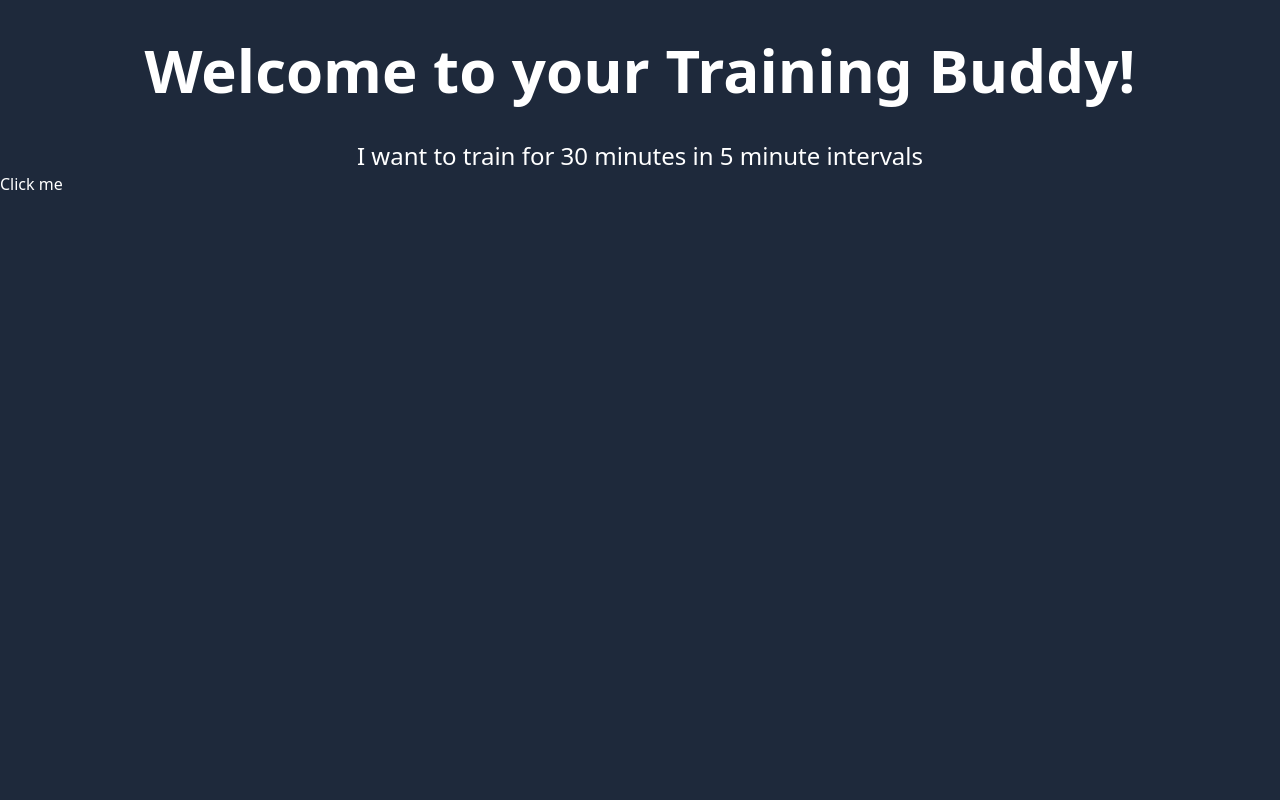
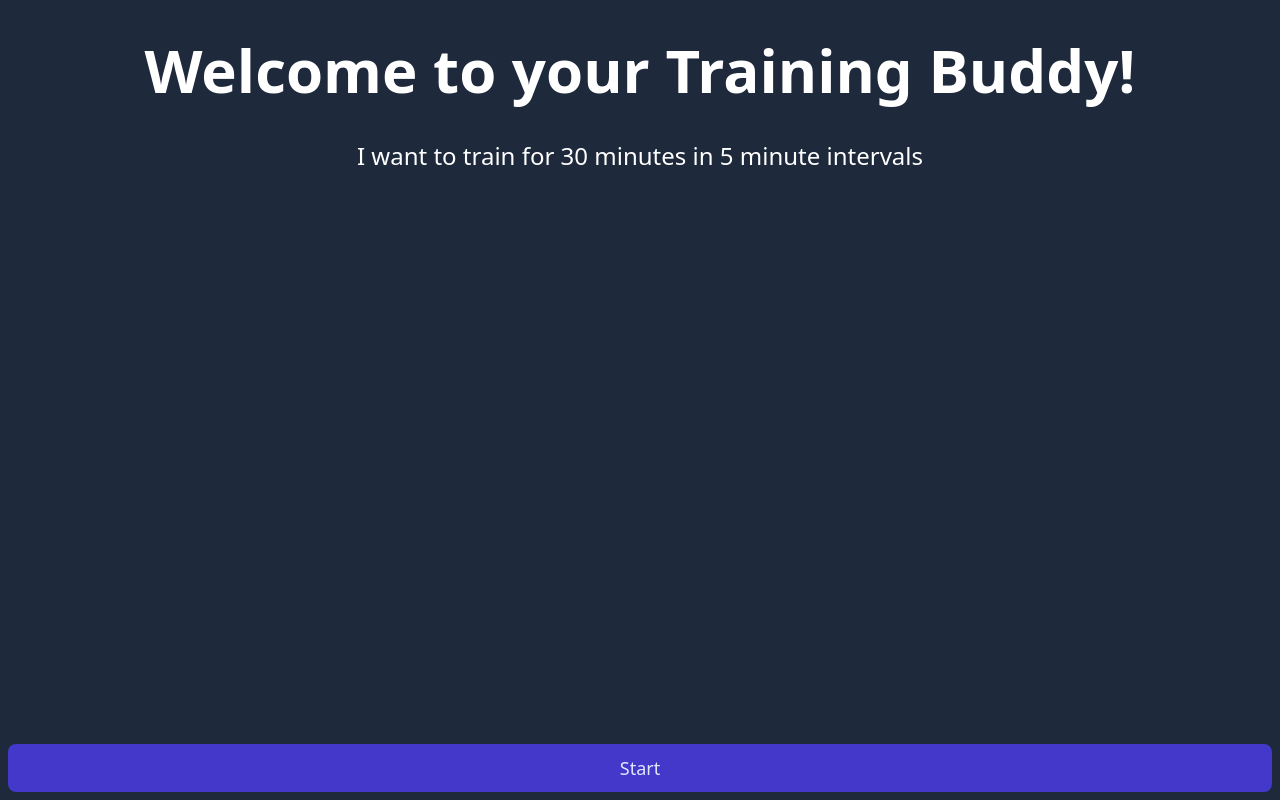
Before and after one commit to Yeffian/TrainingBuddy, a SvelteKit app: page / in a window 1280 px wide. Built offline with nearby package versions, Linux system fonts and the light colour scheme.

Commit message:
add start button (placeholder for now)

```diff
--- a/src/components/Hero.svelte
+++ b/src/components/Hero.svelte
@@ -18,6 +18,8 @@
             contenteditable>5</span> minute intervals
         </p>
 
-        <button on:click={debug}>Click me</button>
+        <button class="absolute inset-x-0 bottom-0 align-center h-12 px-8 m-2 text-lg text-indigo-100 transition-colors duration-150 bg-indigo-700 rounded-lg
+                    focus:shadow-outline hover:bg-indigo-800"
+                    on:click={debug}>Start</button>
     </div>
 </main>
--- a/tailwind.config.js
+++ b/tailwind.config.js
@@ -1,6 +1,6 @@
 /** @type {import('tailwindcss').Config} */
 export default {
-  content: ['./src/**/*.{html,js,svelte,ts}'],
+   content: ['./src/**/*.{html,js,svelte,ts}'],
   theme: {
     extend: {},
   },
```
